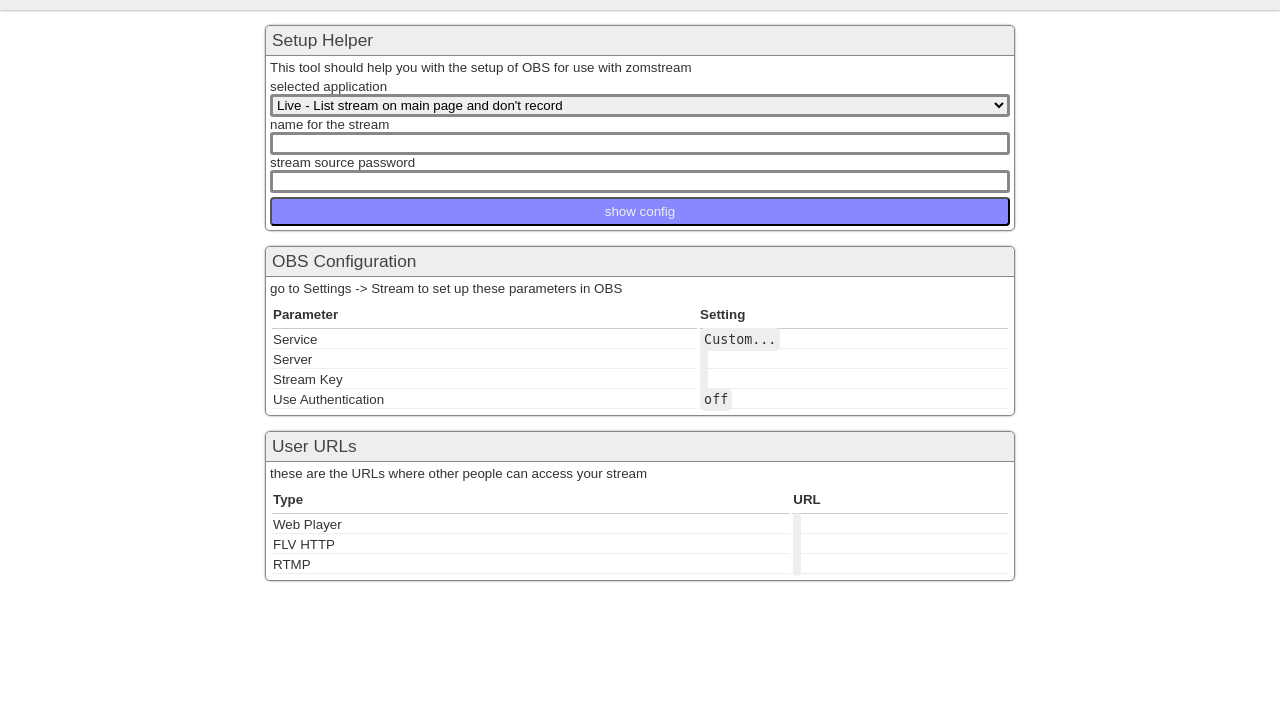
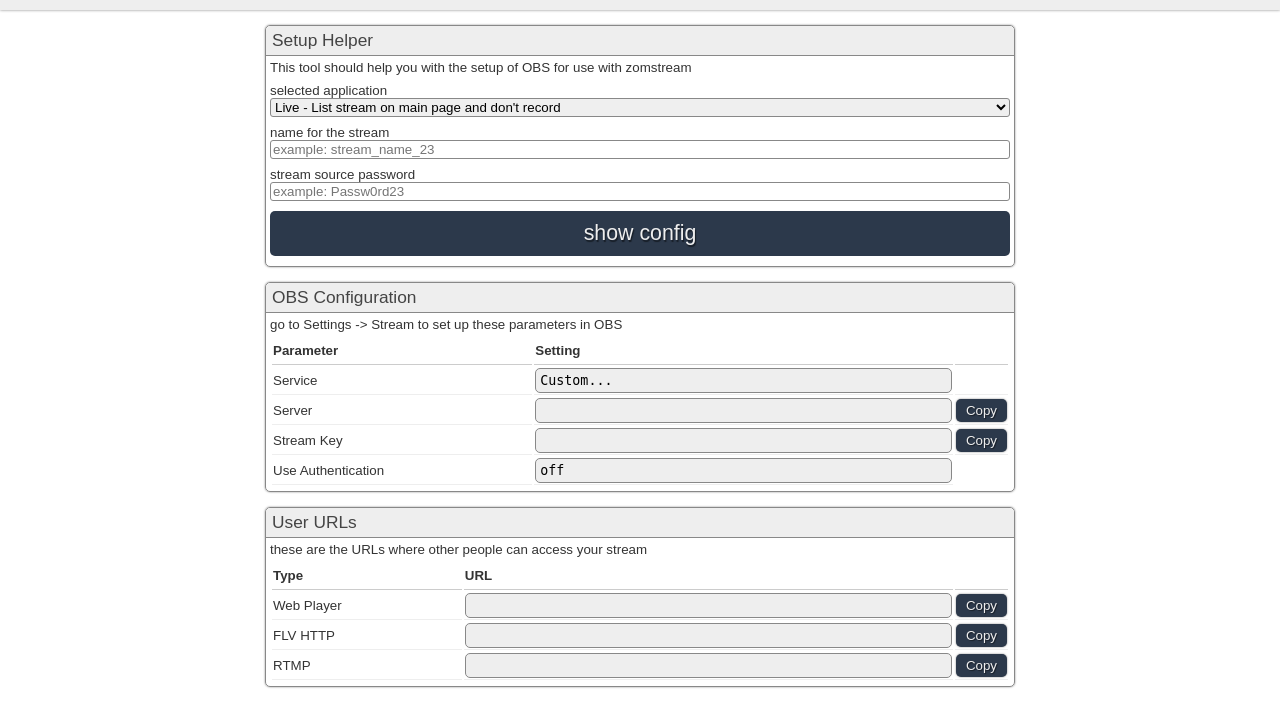
Before and after one commit to zom-bi/zomstream, a Flask app: template frontend/app/templates/default/setup_helper.html.j2 in a window 1280 px wide. Shown: the top 727 px of the page. Run offline with Flask 2, Linux system fonts and the light colour scheme; the template is opened without the code that fills it, so the values that code supplies are empty; parts of the project's set-up code (start-up, migrations or seed data) failed here and were passed over.

Commit message:
change url display; add copy to clipboard function; css changes

```diff
--- a/frontend/app/static/style.default.css
+++ b/frontend/app/static/style.default.css
@@ -32,6 +32,11 @@
 	margin: 2px;
 }
 
+header h2 a {
+	font-style: normal;
+	color: #555;
+}
+
 main {
 	clear: both;
 	margin-left: auto;
@@ -62,25 +67,20 @@
 	margin: 4px;
 }
 
+form label {
+	display: block;
+	margin-top: 8px;
+}
+
 input, select {
 	width: 100%;
-	border: 3px solid #888;
+	border: 1px solid #888;
 	border-radius: 3px;
 	box-sizing: border-box;
 }
 
 input:focus {
-	border: 3px solid #88f;
-}
-
-form button {
-	border-radius: 4px;
-	color: #eee;
-	background: #88f;
-	display: block;
-	width: 100%;
-	padding: 5px;
-	margin-top: 4px;
+	border: 1px solid #88f;
 }
 
 article h1 {
@@ -113,7 +113,7 @@
 	border-bottom: 1px solid #eee;
 }
 
-article table td em.url {
+article table td em.url, input.url {
 	font-style: normal;
 	font-family: monospace;
 	background: #eee;
@@ -129,7 +129,17 @@
 	text-align: right;
 }
 
-a.btn {
+form button.btn-large {
+	border: none;
+}
+
+td.btn button.btn {
+	border: none;
+	width: 100%;
+	height: 100%;
+}
+
+a.btn, button.btn {
 	color: #eee;
 	display: block;
 	border-radius: 5px;
@@ -140,15 +150,15 @@
 	text-align: center;
 }
 
-a.btn-green {
+a.btn-green, button.btn, button.btn-large {
 	background-color: rgb(44, 57, 75);
 	/*background: linear-gradient(#4caf50, #2b622d);*/
 }
-a.btn-green:hover {
+a.btn-green:hover, button.btn:hover {
 	background-color: rgb(60, 78, 104);
 	box-shadow: 0px 0px 5px rgba(0, 0, 0, 0.5);
 }
-a.btn-large {
+a.btn-large, button.btn-large {
 	color: #eee;
 	font-size: 16pt;
 	display: block;
@@ -220,6 +230,9 @@
     header h2 {
         color: #777;
     }
+	header h2 a {
+		color: #999;
+	}
     footer {
         color: #999;
     }
@@ -237,7 +250,7 @@
     article table td {
     	border-bottom: 1px solid #333;
     }
-    article table td em.url {
+    article table td em.url, input.url {
         color: #eee;
         background: #121212;
     }
--- a/frontend/app/templates/default/setup_helper.html.j2
+++ b/frontend/app/templates/default/setup_helper.html.j2
@@ -28,12 +28,16 @@
         </select>
 
         <label for="streamname">name for the stream</label>
-        <input type="text" name="streamname">
+        <input type="text" pattern="[a-z0-9_]+" name="streamname"
+          placeholder="example: stream_name_23"
+          title="should only include lowercase letters, numbers and _ characters">
 
         <label for="password">stream source password</label>
-        <input type="password" name="password">
+        <input type="password" pattern="[A-Za-z0-9!]+" name="password"
+          placeholder="example: Passw0rd23"
+          title="should only include upper- and lowercase characters and numbers">
 
-        <button type="button" id="showconfig">show config</button>
+        <button type="button" style="width: 100%; margin-left: 0px;" class="btn-large" onclick="show_configuration()" id="showconfig">show config</button>
     </form>
     </article>
 
@@ -45,22 +49,26 @@
             <tr>
               <th>Parameter</th>
               <th>Setting</th>
+              <th class="btn"></th>
             </tr>
             <tr>
               <td>Service</td>
-                <td><em class="url">Custom...</em></td>
+              <td><input type="text" class="url" value="Custom..." readonly></td>
+              <td class="btn"></td>
             </tr>
             <tr>
               <td>Server</td>
-              <td><em class="url" id="server_url"></em></td>
+              <td><input type="text" class="url" id="server_url" readonly></em></td>
+              <td class="btn"><button class="btn" onclick="copy_to_clipboard('server_url')">Copy</button></td>
             </tr>
             <tr>
               <td>Stream Key</td>
-              <td><em class="url" id="stream_key"></em></td>
+              <td><input type="text" class="url" id="stream_key" readonly></em></td>
+              <td class="btn"><button class="btn" onclick="copy_to_clipboard('stream_key')">Copy</button></td>
             </tr>
             <tr>
               <td>Use Authentication</td>
-              <td><em class="url">off</em></td>
+              <td><input type="text" class="url" value="off" readonly></td>
             </tr>
           </tbody>
         </table>
@@ -74,27 +82,42 @@
             <tr>
               <th>Type</th>
               <th>URL</th>
+              <th class="btn"></th>
             </tr>
             <tr>
                 <td>Web Player</td>
-                <td><em class="url" id="play_web_url"></em></td>
+                <td><input type="text" class="url" id="play_web_url" readonly></td>
+                <td class="btn"><button class="btn" onclick="copy_to_clipboard('play_web_url')">Copy</button></td>
             </tr>
             <tr>
               <td>FLV HTTP</td>
-              <td><em class="url" id="play_flv_url"></em></td>
+              <td><input type="text" class="url" id="play_flv_url" readonly></td>
+              <td class="btn"><button class="btn" onclick="copy_to_clipboard('play_flv_url')">Copy</button></td>
             </tr>
             <tr>
               <td>RTMP</td>
-              <td><em class="url" id="play_rtmp_url"></em></td>
+              <td><input type="text" class="url" id="play_rtmp_url" readonly></td>
+              <td class="btn"><button class="btn" onclick="copy_to_clipboard('play_rtmp_url')">Copy</button></td>
             </tr>
           </tbody>
         </table>
     </article>
 </main>
 <script type="text/javascript">
+
+    function copy_to_clipboard(elem) {
+      textfield = document.getElementById(elem)
+      textfield.select()
+      navigator.clipboard.writeText(textfield.value)
+    }
+
     function show_configuration() {
         settingsform = document.getElementById('settingsform')
 
+        if (!settingsform.checkValidity()){
+          settingsform.reportValidity();
+        }
+        else {
           application = settingsform.elements['application'].value
           streamname = settingsform.elements['streamname'].value
           streampass = settingsform.elements['password'].value
@@ -111,15 +134,13 @@
           flv_url_output = document.getElementById('play_flv_url')
           rtmp_url_output = document.getElementById('play_rtmp_url')
 
-        server_url_output.innerHTML = server
-        stream_key_output.innerHTML = streamkey
-        webplayer_url_output.innerHTML = webplayer_url
-        flv_url_output.innerHTML = flv_url
-        rtmp_url_output.innerHTML = rtmp_url
+          server_url_output.value = server
+          stream_key_output.value = streamkey
+          webplayer_url_output.value = webplayer_url
+          flv_url_output.value = flv_url
+          rtmp_url_output.value = rtmp_url
         }
-
-    button = document.getElementById('showconfig')
-    showconfig.addEventListener('click', show_configuration)
+    }
 </script>
 </body>
 </html>
```
Also changed, not shown: frontend/app/templates/default/main.html.j2 (+40 -4 lines), frontend/app/templates/default/player.html.j2 (+41 -4 lines). Lines whose indentation alone changed are shown as unchanged.
